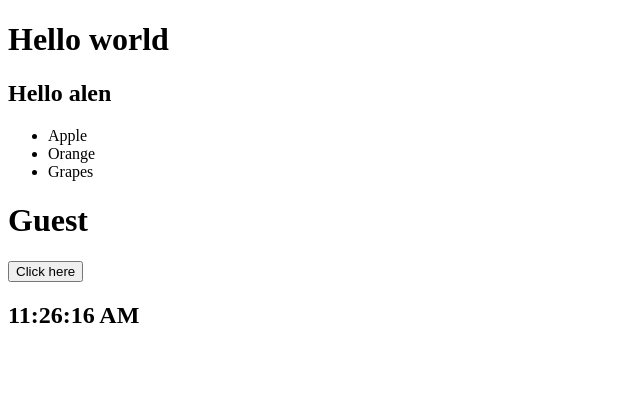
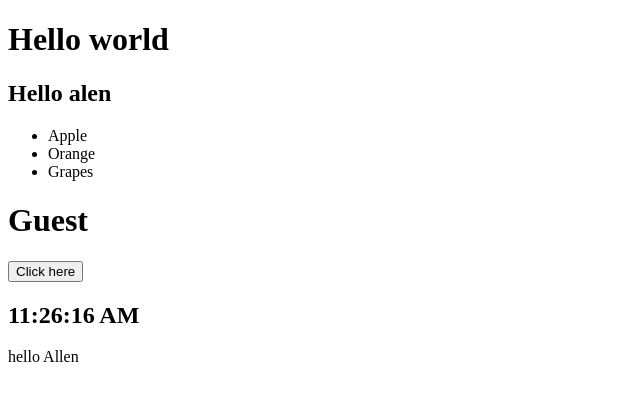
Before and after one commit to aj-allenn/React-Basics, a React (Vite) app: page / in a window 1280 px wide. Shown: the top 400 px of the page, without its empty margins (0-640 px from the left). Built offline with nearby package versions, Linux system fonts and the light colour scheme.

Commit message:
props  completed

```diff
--- a/src/App.jsx
+++ b/src/App.jsx
@@ -5,6 +5,7 @@ import Render from './components/Render';
 import Renderr from './components/Renderr';
 import Alert from './components/Alert';
 import Clock from './components/Date';
+import Props from './components/Props';
 
 function App() {
   return (
@@ -16,6 +17,7 @@ function App() {
       <Renderr/>
       <Alert/>
       <Clock/>
+      <Props/>
     </div>
   )
 }
--- /dev/null
+++ b/src/components/Props.jsx
@@ -0,0 +1,12 @@
+import React from 'react'
+
+function Props() {
+    const name="Allen";
+  return <Child name={name}/>;
+}
+function Child({name}){
+    return <p>hello {name}</p>
+
+}
+
+export default Props
```
